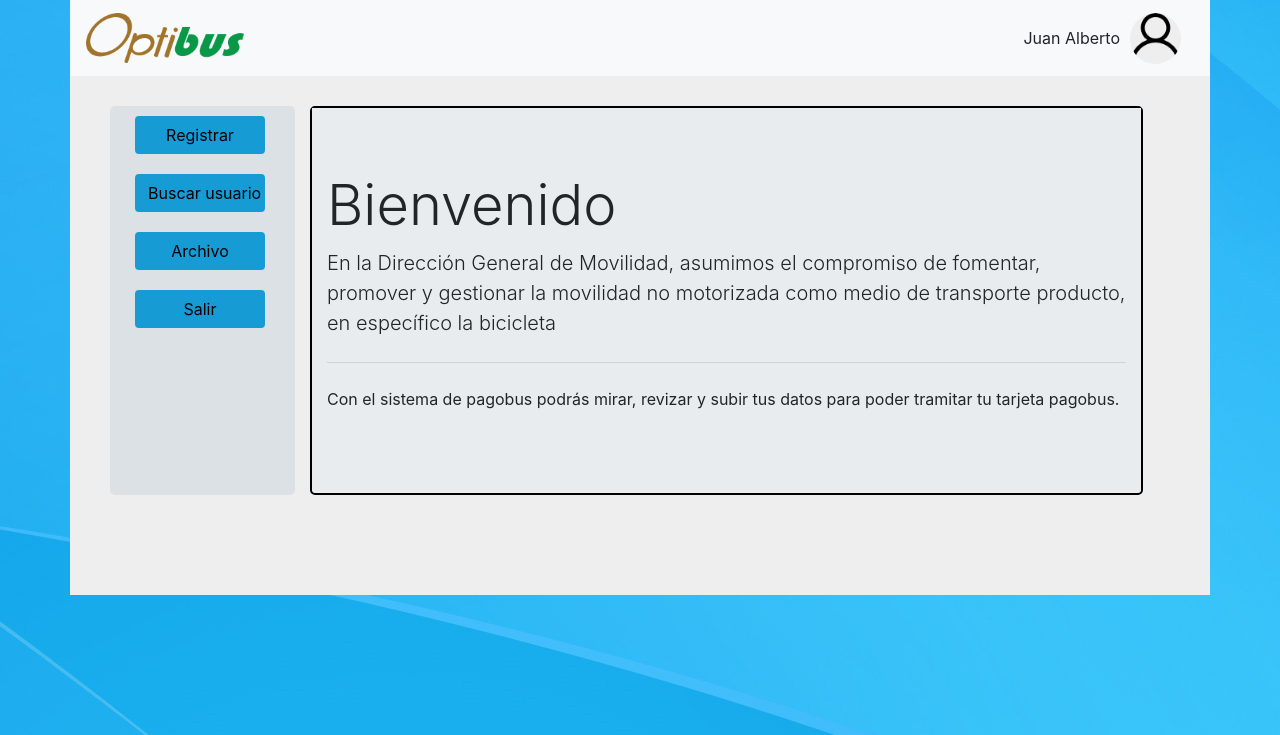
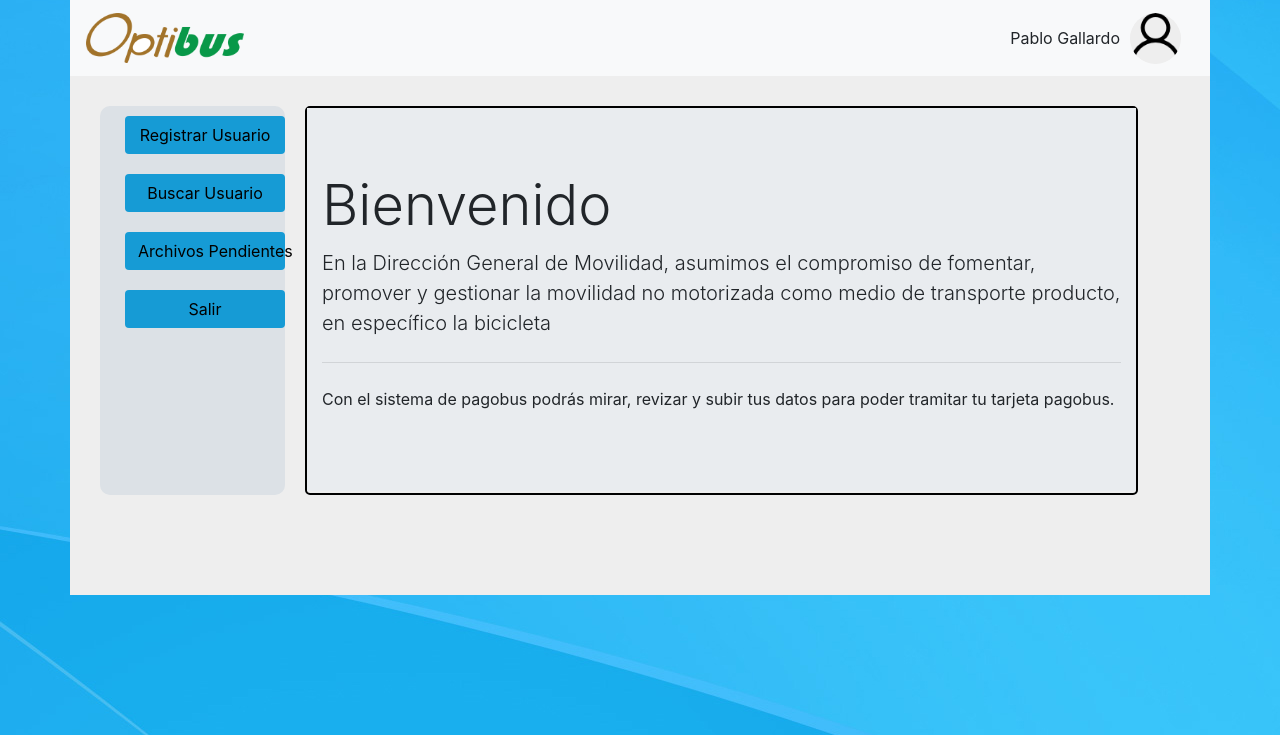
Before and after one commit to jalector/pagobus-online, a PHP site: page /app/admin/home.html in a window 1280 px wide. Shown: the top 735 px of the page. Run offline with PHP 8.4, Linux system fonts and the light colour scheme.

Commit message:
bajar_pablo

```diff
--- a/app/admin/home.html
+++ b/app/admin/home.html
@@ -29,7 +29,7 @@
         <ul class="navbar-nav mr-auto">
 
         </ul>
-        <p id="bar-usuario-nombre">Juan Alberto</p>
+        <p id="bar-usuario-nombre">Pablo Gallardo</p>
         <a>
           <img src="../../img/user.png" id="bar-usuario-imagen"></img>
         </a>
@@ -39,9 +39,9 @@
     <div class="container-fluid row" style="margin-top:30px">
       <!-- Contenedor lateral izquierdo -->
       <div id="izq-contenedor" class="col-md-2">
-        <button id="btn-registrar" type="button" class="btn boton-opcion">Registrar</button>
-        <button id="btn-busuario" type="button" class="btn boton-opcion">Buscar usuario</button>
-        <button id="btn-archivo" type="button" class="btn boton-opcion">Archivo</button>
+        <button id="btn-regusuario" type="button" class="btn boton-opcion">Registrar Usuario</button>
+        <button id="btn-busuario" type="button" class="btn boton-opcion">Buscar Usuario</button>
+        <button id="btn-archivos" type="button" class="btn boton-opcion">Archivos Pendientes</button>
         <button id="btn-salir" type="button" class="btn boton-opcion">Salir</button>
 
       </div>
--- a/css/admin/main.css
+++ b/css/admin/main.css
@@ -19,8 +19,8 @@
 
 #izq-contenedor{
     background: #dce1e6;
-    margin: 0px 15px 0px 40px;
-    border-radius: 5px;
+    margin: 0px 20px 0px 30px;
+    border-radius: 10px;
 }
 
 #der-contenedor{
@@ -40,7 +40,7 @@ body{
 
 .boton-opcion{
     margin: 10px;
-    width: 130px;
+    width: 160px;
     background-color: #169bd5;
 }
 /*009900*/
```
